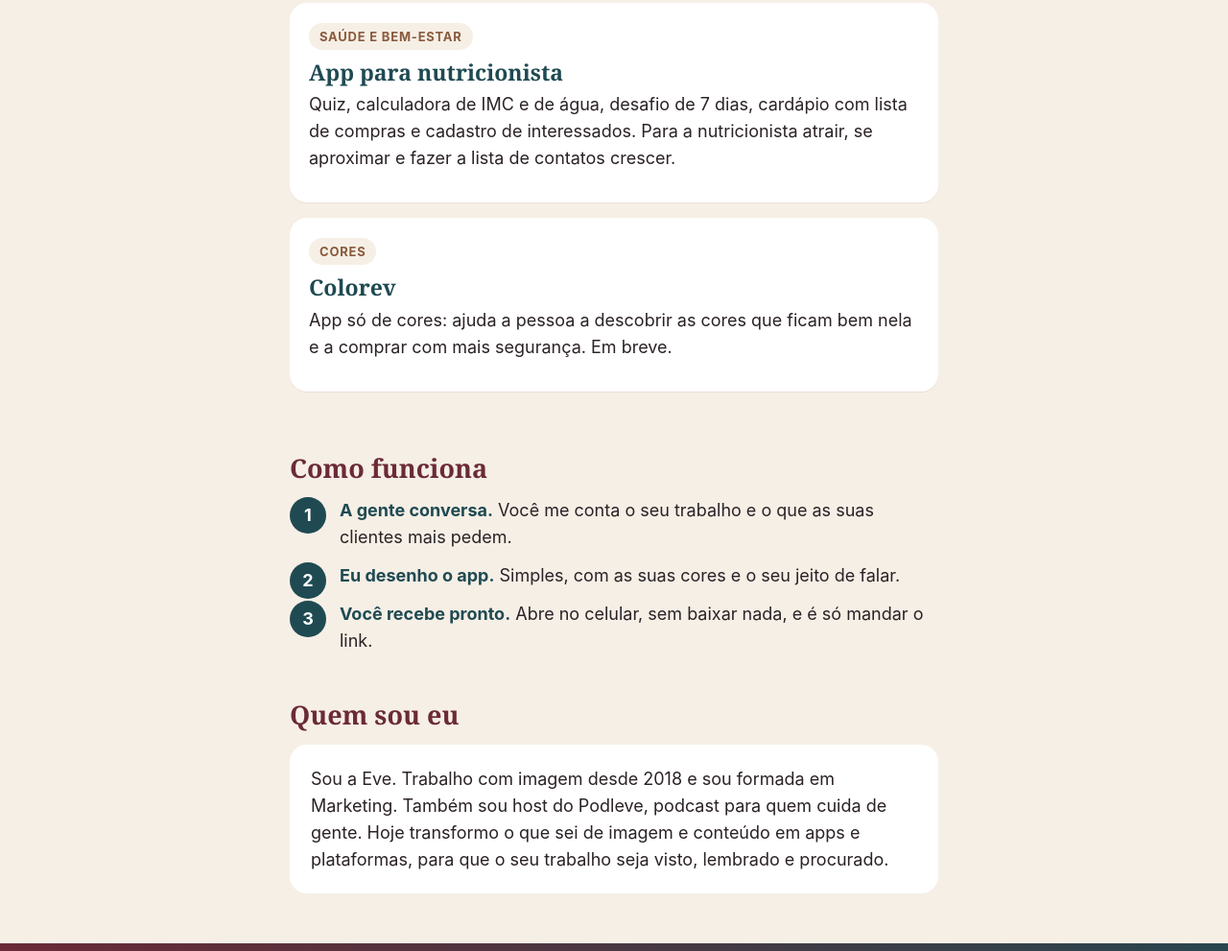
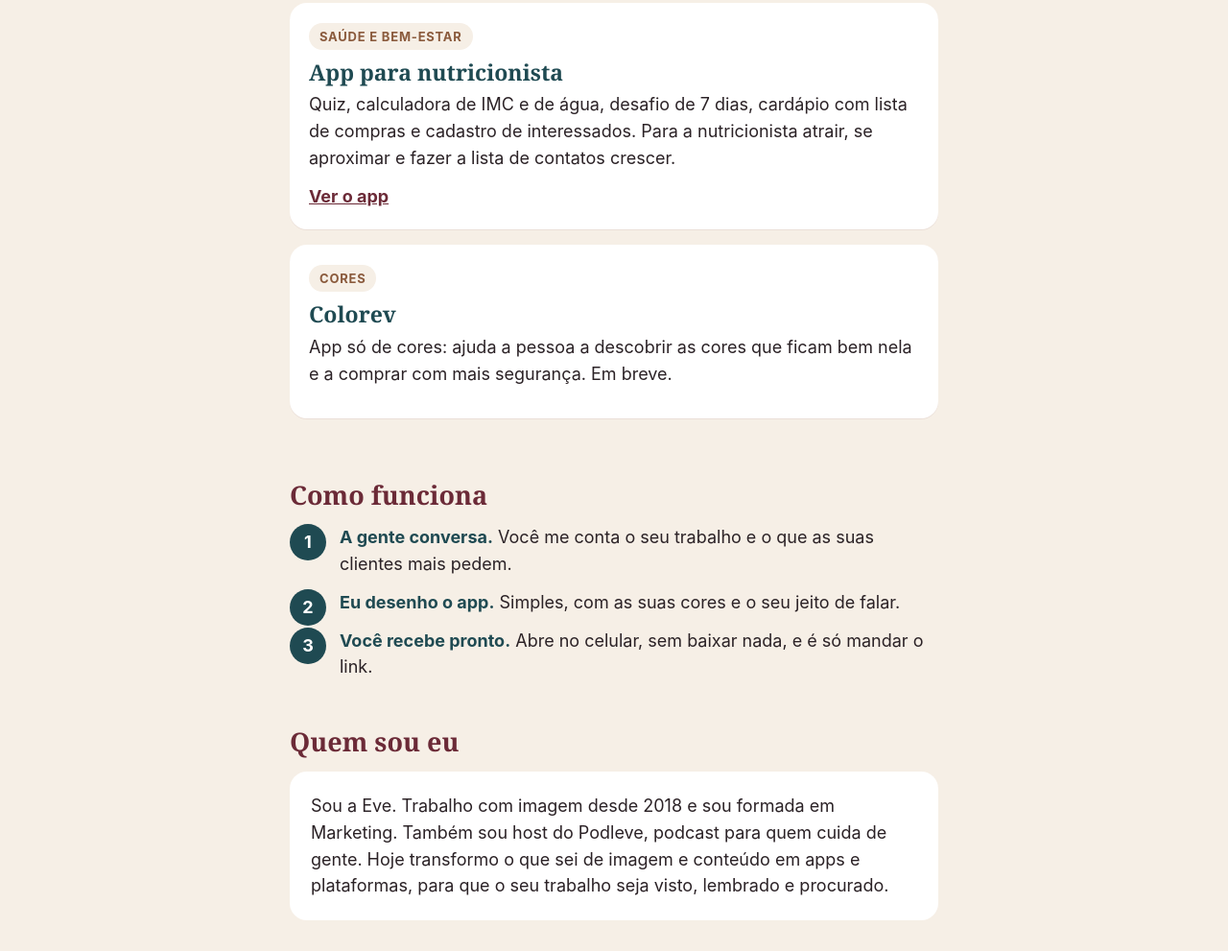
Before and after one commit to Eve-imagem-e-marca/portfolio, a plain HTML site: page index.html in a window 1280 px wide. Shown: the part 2086-3077 px from the top of the page at 96% size. Drawn offline with Linux system fonts and the light colour scheme.

Commit message:
Add files via upload

```diff
--- a/index.html
+++ b/index.html
@@ -101,6 +101,7 @@ footer{text-align:center;padding:22px;font-size:15px;color:var(--mar)}
 <span class="tag">Saúde e bem-estar</span>
 <h3>App para nutricionista</h3>
 <p>Quiz, calculadora de IMC e de água, desafio de 7 dias, cardápio com lista de compras e cadastro de interessados. Para a nutricionista atrair, se aproximar e fazer a lista de contatos crescer.</p>
+<a href="https://eve-imagem-e-marca.github.io/quiz-da-nutri/">Ver o app</a>
 </div>
 
 <div class="caso">
```
